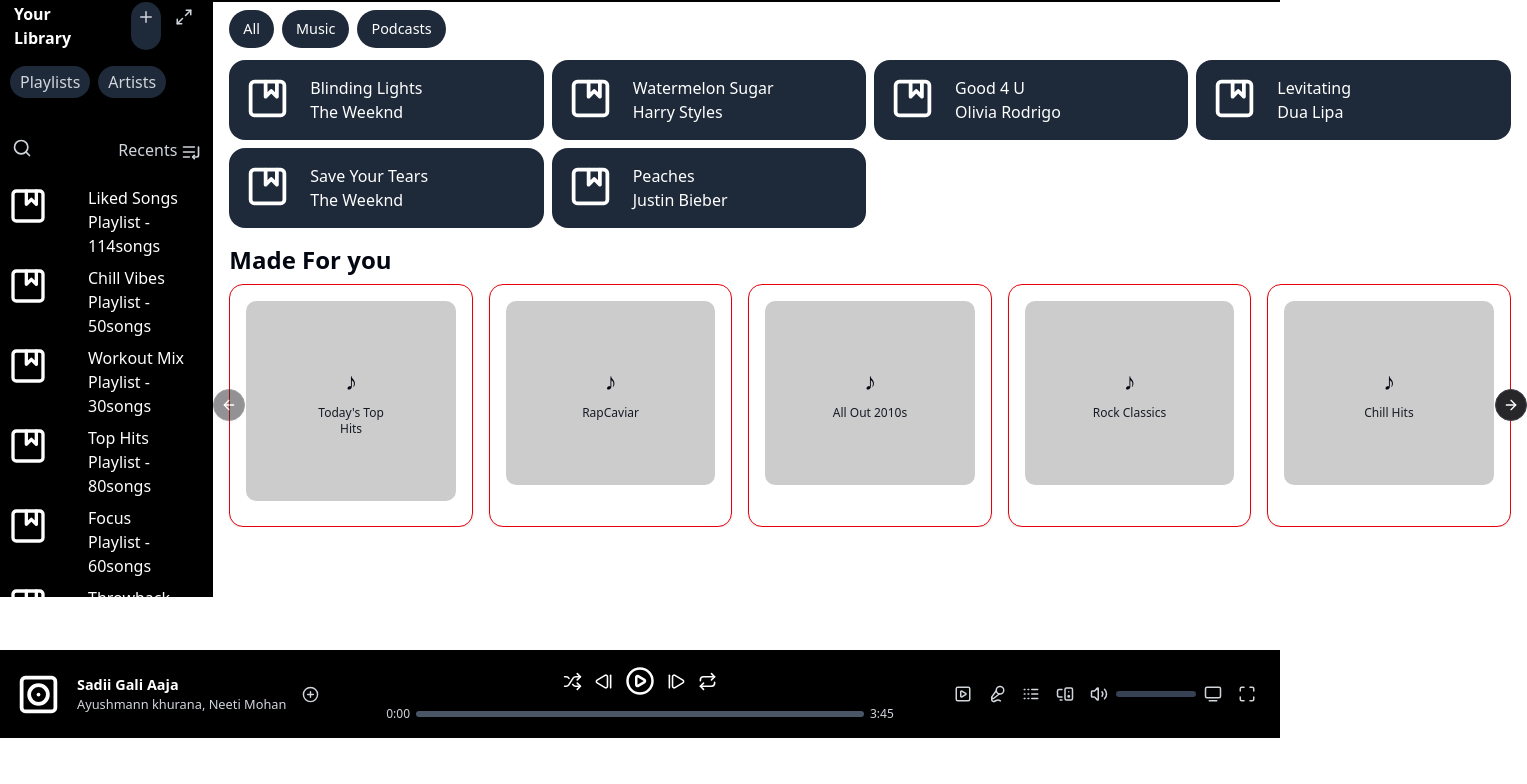
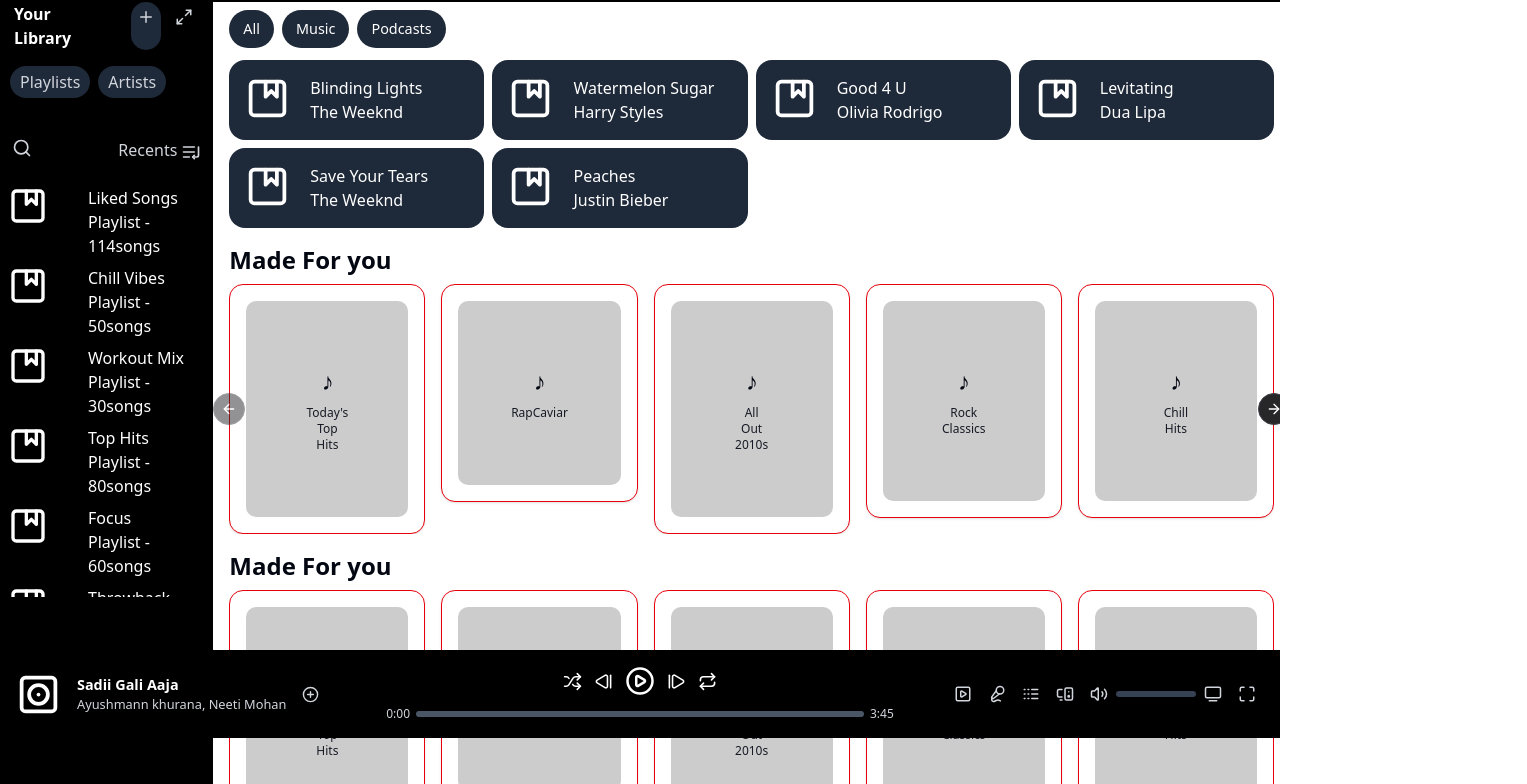
Before and after one commit to Shresthikashyap/vibify, a React (Vite) app in the folder Frontend/: page / in a window 1280 px wide. Shown: the part 62-846 px from the top of the page, 1527 px wide, since content can reach past the window. Before the commit the page ends 800 px from the top, so only its background shows below. Built offline with nearby package versions, Linux system fonts and the light colour scheme.

Commit message:
remove carousel

```diff
--- a/Frontend/src/App.tsx
+++ b/Frontend/src/App.tsx
@@ -1,6 +1,5 @@
 import { BrowserRouter as Router, Routes, Route } from "react-router-dom";
 import Home from "./pages/Home";
-import Carousel from "./pages/Carousel";
 
 function App() {
   return (
@@ -8,7 +7,6 @@
       <div>
         <Routes>
           <Route path="/" element={<Home />} />
-          <Route path="/carousel" element={<Carousel />} />
         </Routes>
       </div>
     </Router>
--- a/Frontend/src/components/HomeContent/Playlists.tsx
+++ b/Frontend/src/components/HomeContent/Playlists.tsx
@@ -61,7 +61,10 @@
 
 const Playlists = () => {
   return (
-    <div className="bg-white">
+    <div className="bg-white overflow-y-scroll" style={{
+      scrollbarWidth: "none", // Firefox
+      msOverflowStyle: "none", // IE 10+
+      }} >
       <div className="ml-4 mt-2 mr-1.5">
         <div className="flex justify-start items-start gap-2 text-white text-center ">
           <p className="bg-gray-800 px-3.5 text-[0.9rem] py-2 rounded-full">
@@ -117,6 +120,36 @@
             <CarouselNext className="bg-zinc-800 border-zinc-700 text-white hover:bg-zinc-700 -right-4" />
           </Carousel>
         </div>
+        <div className="mt-4">
+          <h2 className="font-semibold text-2xl mb-2">Made For you</h2>
+          <Carousel className="w-full">
+            <CarouselContent className="-ml-4">
+              {playlists.map((playlist) => (
+                <CarouselItem
+                  key={playlist.id}
+                  className="pl-4 basis-full sm:basis-1/2 md:basis-1/3 lg:basis-1/4 xl:basis-1/5"
+                >
+                  <Card className="aspect-square hover:bg-gray-200 transition-colors border border-red-600">
+                   <CardContent className="p-4">
+
+                       <div className="p-12 rounded-lg flex items-center justify-center relative overflow-hidden">
+                        <div className="absolute inset-0 bg-black/20"></div>
+                        <div className="text-center z-10 p-4">
+                          <div className="text-2xl mb-2">♪</div>
+                          <div className="text-xs font-medium opacity-90">
+                            {playlist.title}
+                          </div>
+                        </div>
+                      </div>
+                    </CardContent>
+                  </Card>
+                </CarouselItem>
+              ))}
+            </CarouselContent>
+            <CarouselPrevious className="bg-zinc-800 border-zinc-700 text-white hover:bg-zinc-700 -left-4" />
+            <CarouselNext className="bg-zinc-800 border-zinc-700 text-white hover:bg-zinc-700 -right-4" />
+          </Carousel>
+        </div>
       </div>
     </div>
   );
--- a/Frontend/src/pages/Carousel.tsx
+++ /dev/null
@@ -1,43 +0,0 @@
-import * as React from "react";
-
-import { Card, CardContent } from "../components/HomeContent/SongCarousel/card";
-import {
-  Carousel,
-  CarouselContent,
-  CarouselItem,
-  CarouselNext,
-  CarouselPrevious,
-} from "../components/HomeContent/SongCarousel/carousel";
-// checking the pull
-
-export default function CarouselSpacing() {
-  return (
-    <div className="ml-9">
-      <div className="flex justify-start items-start">
-        <Carousel className="w-full max-w-xs">
-          <CarouselContent className="-ml-1">
-            {Array.from({ length: 5 }).map((_, index) => (
-              <CarouselItem
-                key={index}
-                className="pl-1 md:basis-1/2 lg:basis-1/2"
-              >
-                <div className="p-1">
-                  <Card>
-                    <CardContent className="flex aspect-square items-center justify-center p-6">
-                      <img
-                        src="https://st3.depositphotos.com/14847044/19141/i/450/depositphotos_191413466-stock-photo-sunset.jpg"
-                        className=""
-                      />
-                    </CardContent>
-                  </Card>
-                </div>
-              </CarouselItem>
-            ))}
-          </CarouselContent>
-          <CarouselPrevious />
-          <CarouselNext />
-        </Carousel>
-      </div>
-    </div>
-  );
-}
--- a/Frontend/src/pages/Home.tsx
+++ b/Frontend/src/pages/Home.tsx
@@ -6,7 +6,7 @@
 const Home = () => {
   return (
     <div>
-      <div className="min-h-screen ">
+      <div className="min-h-screen">
         <Navbar />
 
         <div className="">
```
